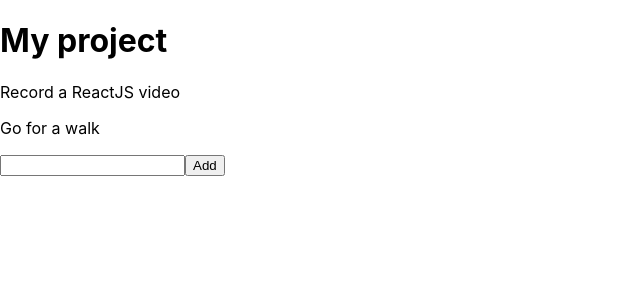
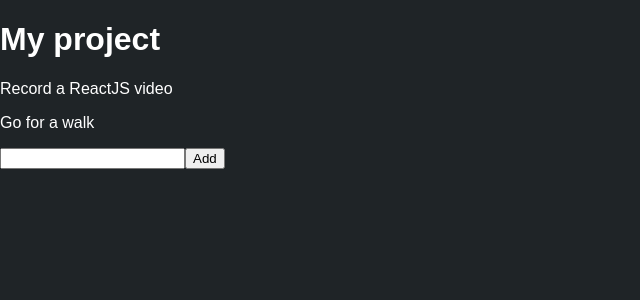
Before and after one commit to KonradGmur/Test-todo-app, a React (Create React App) app: page / in a window 1280 px wide. Shown: the top 300 px of the page, without its empty margins (0-640 px from the left). Built offline with nearby package versions, Linux system fonts and the light colour scheme.

Commit message:
Add styled-components to project

```diff
--- a/package.json
+++ b/package.json
@@ -8,7 +8,8 @@
     "@testing-library/user-event": "^7.2.1",
     "react": "^16.13.1",
     "react-dom": "^16.13.1",
-    "react-scripts": "3.4.3"
+    "react-scripts": "3.4.3",
+    "styled-components": "^5.2.0"
   },
   "scripts": {
     "start": "react-scripts start",
--- a/src/index.css
+++ b/src/index.css
@@ -1,13 +1,9 @@
+@import url("https://fonts.googleapis.com/css?falimy=Source+Sans+Pro");
+
 body {
   margin: 0;
-  font-family: -apple-system, BlinkMacSystemFont, 'Segoe UI', 'Roboto', 'Oxygen',
-    'Ubuntu', 'Cantarell', 'Fira Sans', 'Droid Sans', 'Helvetica Neue',
-    sans-serif;
-  -webkit-font-smoothing: antialiased;
-  -moz-osx-font-smoothing: grayscale;
+  padding: 0;
+  font-family: "Source Sans Pro", sans-serif;
+  background: #1f2427;
+  color: white;
 }
-
-code {
-  font-family: source-code-pro, Menlo, Monaco, Consolas, 'Courier New',
-    monospace;
-}
```
Also changed, not shown: 1 other file (tests, documents, lock files or other folders).
